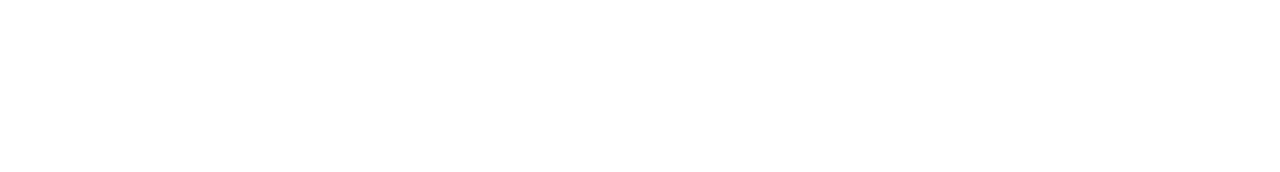
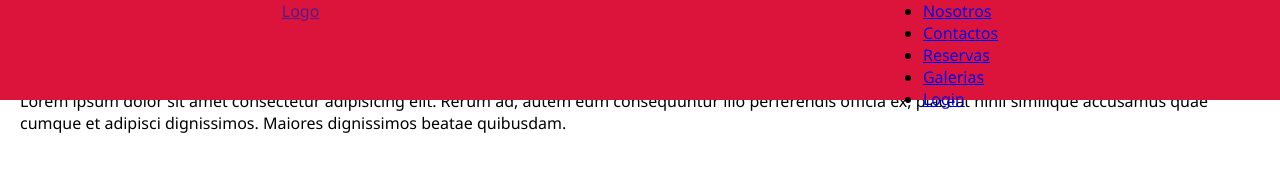
Before and after one commit to MiguelAngelGarcerantAmador/Practica-Html-Ciclo-4, a plain HTML site: page index.html in a window 1280 px wide. Drawn offline with Linux system fonts and the light colour scheme.

Commit message:
Creacion del Menu de navegacion de la pagina y Creacion de los estilos

```diff
--- a/css/style.css
+++ b/css/style.css
@@ -0,0 +1,20 @@
+* {
+  margin: 0 auto;
+  box-sizing: border-box;
+}
+body {
+  font-family: "Segoe UI", Tahoma, Geneva, Verdana, sans-serif;
+  padding: 90px 20px 0; /* espaciado 90px de arriba, 20px de los lados y 0 de abajo   */
+}
+.header {
+  background-color: crimson;
+  height: 100px;
+  position: fixed;
+  width: 100%;
+  top: 0;
+  left: 0;
+}
+.nav {
+  display: flex;
+  justify-content: space-between;
+}
--- a/index.html
+++ b/index.html
@@ -5,7 +5,39 @@
     <meta http-equiv="X-UA-Compatible" content="IE=edge" />
     <meta name="viewport" content="width=device-width, initial-scale=1.0" />
     <link rel="stylesheet" href="css/style.css" />
-    <title>Practica</title>
+    <title>Practica - Barra Header</title>
   </head>
-  <body></body>
+  <body>
+    <header class="header">
+      <nav class="nav">
+        <a href="" class="logo nav-link">Logo</a>
+        <ul class="nav-menu">
+          <li class="nav-menu-item">
+            <a href="#" class="nav-menu-link nav-link">Nosotros</a>
+          </li>
+          <li class="nav-menu-item">
+            <a href="#" class="nav-menu-link nav-link">Contactos</a>
+          </li>
+          <li class="nav-menu-item">
+            <a href="#" class="nav-menu-link nav-link">Reservas</a>
+          </li>
+          <li class="nav-menu-item">
+            <a href="#" class="nav-menu-link nav-link">Galerias</a>
+          </li>
+          <li class="nav-menu-item">
+            <a href="#" class="nav-menu-link nav-link">Login</a>
+          </li>
+        </ul>
+      </nav>
+    </header>
+    <main>
+      <p>
+        Lorem ipsum dolor sit amet consectetur adipisicing elit. Rerum ad, autem
+        eum consequuntur illo perferendis officia ex, placeat nihil similique
+        accusamus quae cumque et adipisci dignissimos. Maiores dignissimos
+        beatae quibusdam.
+      </p>
+    </main>
+    <script src="js/app.js"></script>
+  </body>
 </html>
```
